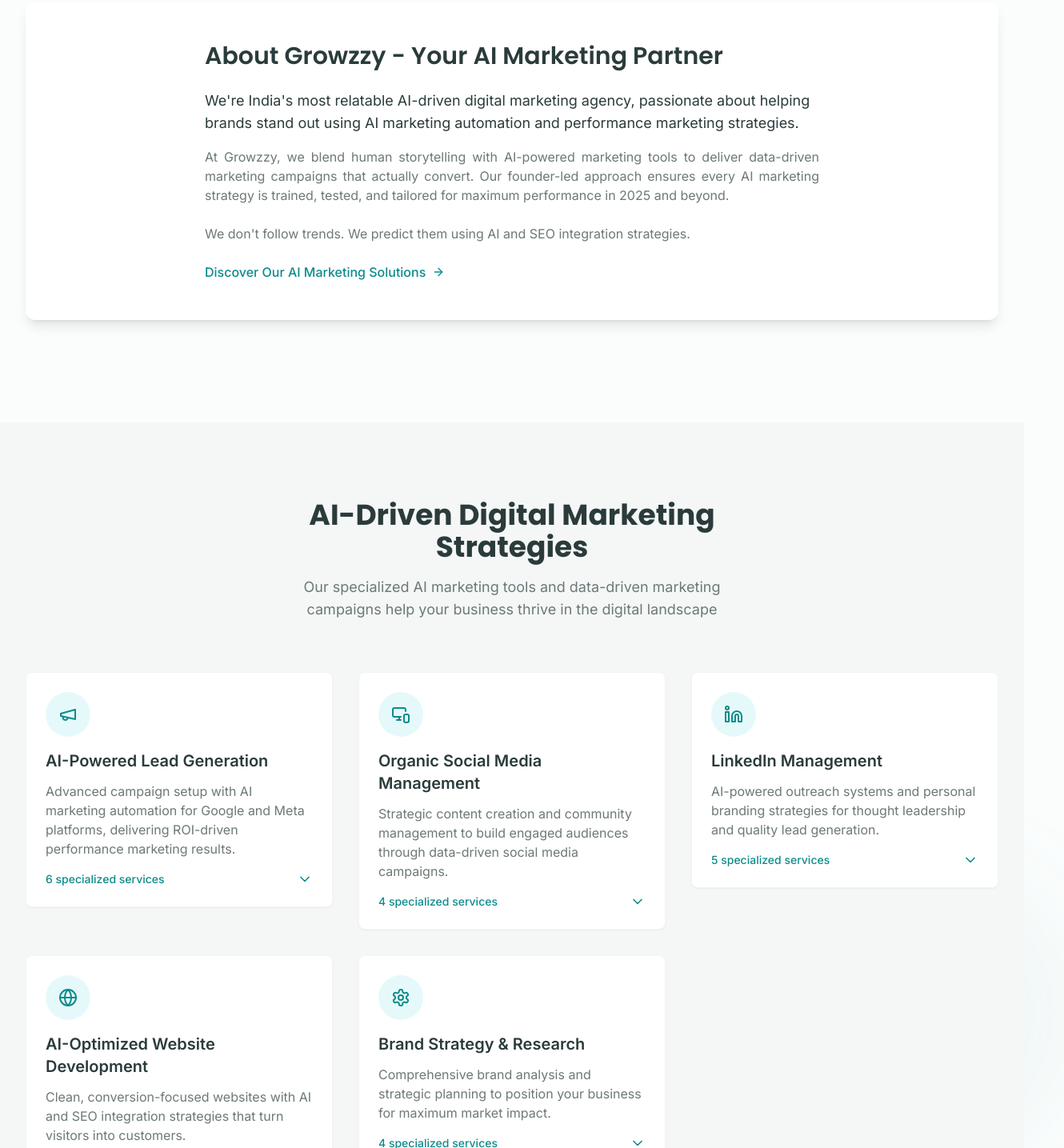
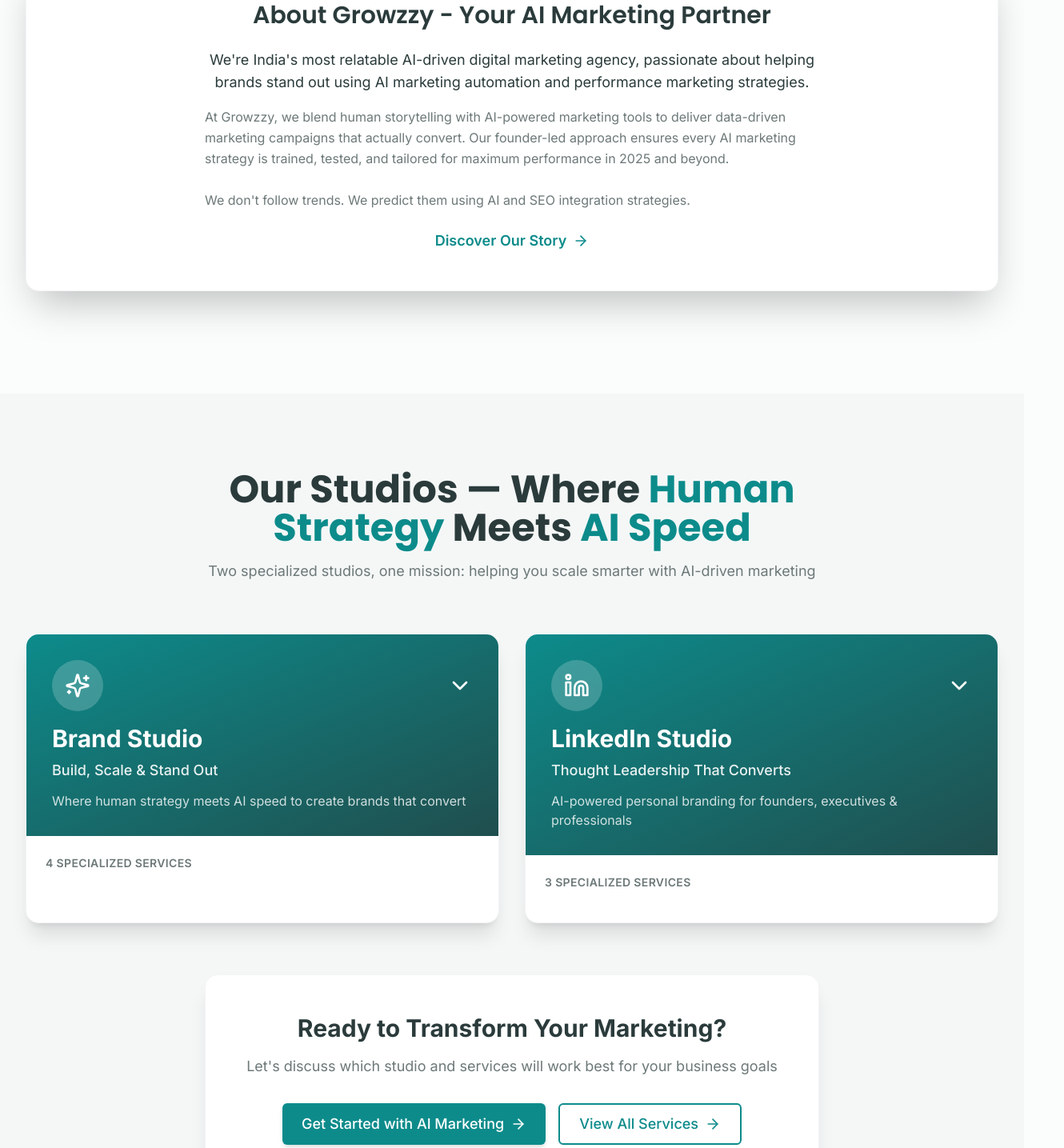
Before and after one commit to growzzymedia/growzzy-media, a React (Vite) app: page / in a window 1280 px wide. Shown: the part 620-2055 px from the top of the page at 80% size, 1330 px wide, since content can reach past the window. Built offline with nearby package versions, Linux system fonts and the light colour scheme.

Commit message:
Refactor: Update homepage and key sections

```diff
--- a/src/components/Footer.tsx
+++ b/src/components/Footer.tsx
@@ -91,15 +91,23 @@ const Footer = () => {
             <h4 className="text-lg font-semibold mb-4">Contact</h4>
             <ul className="space-y-2">
               <li className="flex items-center">
-                <Mail className="w-5 h-5 mr-2" />
+                <Mail className="w-5 h-5 mr-2 flex-shrink-0" />
                 <a href="mailto:growzzymedia@gmail.com" className="text-gray-300 hover:text-white transition-colors">growzzymedia@gmail.com</a>
               </li>
               <li className="flex items-center">
-                <Phone className="w-5 h-5 mr-2" />
+                <Phone className="w-5 h-5 mr-2 flex-shrink-0" />
                 <a href="tel:+919259737609" className="text-gray-300 hover:text-white transition-colors">+91-9259737609</a>
               </li>
-              <p className="text-gray-300 mt-4">Serving clients globally with AI-driven digital marketing strategies and performance marketing solutions.</p>
             </ul>
+            <div className="mt-6 pt-6 border-t border-gray-600">
+              <h5 className="font-semibold mb-3">Serving Brands Globally</h5>
+              <p className="text-gray-300 text-sm mb-2">
+                <strong className="text-white">India:</strong> Delhi NCR, Mumbai, Bangalore, Hyderabad, Ahmedabad
+              </p>
+              <p className="text-gray-300 text-sm">
+                <strong className="text-white">International:</strong> US, UK, UAE & more
+              </p>
+            </div>
           </div>
         </div>
 
--- a/src/components/Hero.tsx
+++ b/src/components/Hero.tsx
@@ -10,21 +10,21 @@ const Hero = () => {
         <div className="max-w-4xl mx-auto text-center">
           <h1 style={{
           animationDelay: '0.2s'
-        }} className="text-4xl lg:text-6xl font-display font-bold leading-tight mb-6 opacity-0 animate-fade-in md:text-3xl">
-            AI-Driven <span className="text-growzzy-primary text-3xl font-bold">Digital Marketing Agency</span> | Performance Marketing that <span className="text-growzzy-primary">Drives Results</span>
+        }} className="text-4xl lg:text-6xl font-display font-bold leading-tight mb-6 opacity-0 animate-fade-in md:text-5xl">
+            AI-Powered <span className="text-growzzy-primary">Growth</span> for Your Brand
           </h1>
           <p style={{
           animationDelay: '0.4s'
-        }} className="text-lg text-muted-foreground mb-8 opacity-0 animate-fade-in md:text-base">
-            Growzzy Media combines AI marketing automation with data-driven marketing campaigns to deliver AI-powered lead generation and measurable growth for modern businesses.
+        }} className="text-xl text-muted-foreground mb-8 opacity-0 animate-fade-in md:text-lg max-w-3xl mx-auto leading-relaxed">
+            We combine human creativity + machine intelligence so you scale smarter, faster. Transform your marketing with AI-driven strategies that deliver real results.
           </p>
           <div className="flex flex-col sm:flex-row justify-center gap-4 opacity-0 animate-fade-in" style={{
           animationDelay: '0.6s'
         }}>
             <LeadForm
               trigger={
-                <button className="btn-primary text-lg group">
-                  Get AI-Driven Marketing Solutions
+                <button className="btn-primary text-lg group shadow-2xl shadow-growzzy-primary/30 hover:shadow-growzzy-primary/50">
+                  Book a Free Consultation Today!
                   <ArrowRight className="ml-2 w-5 h-5 transition-transform group-hover:translate-x-1" />
                 </button>
               }
@@ -32,7 +32,7 @@ const Hero = () => {
               description="Tell us about your business goals and we'll create a custom AI marketing strategy for you."
             />
             <Link to="/services" className="btn-outline text-lg group">
-              Explore AI Marketing Tools 2025
+              Explore Our Services
               <ArrowRight className="ml-2 w-5 h-5 transition-transform group-hover:translate-x-1" />
             </Link>
           </div>
@@ -40,20 +40,22 @@ const Hero = () => {
       </div>
 
       <div className="container mt-20 md:mt-32">
-        <div className="bg-white rounded-xl p-8 md:p-12 shadow-lg fade-in-section" data-delay="0.8">
+        <div className="bg-white rounded-2xl p-8 md:p-12 shadow-2xl fade-in-section border border-gray-100" data-delay="0.8">
           <div className="max-w-3xl mx-auto">
-            <h2 className="text-2xl md:text-3xl font-display font-semibold mb-6">About Growzzy - Your AI Marketing Partner</h2>
-            <p className="text-lg mb-4">
+            <h2 className="text-2xl md:text-3xl font-display font-semibold mb-6 text-center">About Growzzy - Your AI Marketing Partner</h2>
+            <p className="text-lg mb-4 text-center">
               We're India's most relatable AI-driven digital marketing agency, passionate about helping brands stand out using AI marketing automation and performance marketing strategies.
             </p>
-            <p className="text-muted-foreground mb-6 text-justify text-base">
+            <p className="text-muted-foreground mb-6 text-base leading-relaxed">
               At Growzzy, we blend human storytelling with AI-powered marketing tools to deliver data-driven marketing campaigns that actually convert. Our founder-led approach ensures every AI marketing strategy is trained, tested, and tailored for maximum performance in 2025 and beyond.
               <br /><br />
               We don't follow trends. We predict them using AI and SEO integration strategies.
             </p>
-            <Link to="/services" className="text-growzzy-primary font-medium inline-flex items-center group hover:text-growzzy-dark transition-colors">
-              Discover Our AI Marketing Solutions <ArrowRight className="ml-2 w-4 h-4 transition-transform group-hover:translate-x-1" />
-            </Link>
+            <div className="text-center">
+              <Link to="/about" className="text-growzzy-primary font-semibold inline-flex items-center group hover:text-growzzy-dark transition-colors text-lg">
+                Discover Our Story <ArrowRight className="ml-2 w-5 h-5 transition-transform group-hover:translate-x-1" />
+              </Link>
+            </div>
           </div>
         </div>
       </div>
--- a/src/components/Services.tsx
+++ b/src/components/Services.tsx
@@ -1,115 +1,218 @@
 
 import React, { useState } from 'react';
-import { MonitorSmartphone, Megaphone, Linkedin, Globe, Settings, ArrowRight } from 'lucide-react';
+import { Sparkles, Linkedin, ChevronDown, ArrowRight } from 'lucide-react';
 import { Link } from 'react-router-dom';
-import ServiceCard from './ServiceCard';
-import ExpandedServiceCards from './ExpandedServiceCards';
 import LeadForm from './LeadForm';
 
 const Services = () => {
-  const [expandedService, setExpandedService] = useState<number | null>(null);
+  const [expandedStudio, setExpandedStudio] = useState<string | null>(null);
+  const [expandedService, setExpandedService] = useState<string | null>(null);
 
-  const services = [
+  const studios = [
     {
-      icon: <Megaphone className="w-6 h-6" />,
-      title: "AI-Powered Lead Generation",
-      description: "Advanced campaign setup with AI marketing automation for Google and Meta platforms, delivering ROI-driven performance marketing results.",
-      expandedCards: [
-        { title: "AI Performance", subtitle: "ROI-focused AI campaigns" },
-        { title: "AI Targeting", subtitle: "Precision audience reach" },
-        { title: "AI Strategy & Planning", subtitle: "Predictive insights for smarter campaign planning" },
-        { title: "Creative Optimization", subtitle: "Data-backed visuals & messaging that convert" },
-        { title: "Marketing Automation", subtitle: "Auto-track performance & retarget high-value leads" },
-        { title: "Budget Intelligence", subtitle: "Maximize ROI with real-time AI spend suggestions" }
+      id: 'brand',
+      icon: <Sparkles className="w-8 h-8" />,
+      title: 'Brand Studio',
+      subtitle: 'Build, Scale & Stand Out',
+      description: 'Where human strategy meets AI speed to create brands that convert',
+      services: [
+        {
+          id: 'lead-gen',
+          title: 'AI-Powered Lead Generation',
+          hook: 'Stop guessing. Start converting. AI-driven ads that actually deliver ROI.',
+          benefits: [
+            'Smart targeting using AI to reach your ideal customers',
+            'Real-time optimization for maximum campaign performance',
+            'Predictive analytics to forecast and improve results'
           ]
         },
         {
-      icon: <MonitorSmartphone className="w-6 h-6" />,
-      title: "Organic Social Media Management",
-      description: "Strategic content creation and community management to build engaged audiences through data-driven social media campaigns.",
-      expandedCards: [
-        { title: "Content Calendar Creation", subtitle: "Consistent posting with high-impact timing" },
-        { title: "Community Management", subtitle: "Engaging and growing follower relationships" },
-        { title: "Analytics & Growth Reports", subtitle: "Monthly reports with actionable insights" },
-        { title: "Cross-Platform Optimization", subtitle: "Tailored content for Instagram, LinkedIn, etc." }
+          id: 'social-media',
+          title: 'Organic Social Media Management',
+          hook: 'Consistent content. Growing community. Zero burnout.',
+          benefits: [
+            'Strategic content calendar with high-impact timing',
+            'Community management that builds genuine relationships',
+            'Data-driven growth reports with actionable insights'
           ]
         },
         {
-      icon: <Linkedin className="w-6 h-6" />,
-      title: "LinkedIn Management",
-      description: "AI-powered outreach systems and personal branding strategies for thought leadership and quality lead generation.",
-      expandedCards: [
-        { title: "AI Thought Leadership", subtitle: "Position yourself as an industry expert with AI" },
-        { title: "Ghostwriting & Profile Optimization", subtitle: "Founder-led, high-engagement content" },
-        { title: "Thought Leadership Strategy", subtitle: "Positioning for long-term influence" },
-        { title: "B2B Lead Funnel Design", subtitle: "LinkedIn DMs, comments & CTAs that convert" },
-        { title: "Analytics Monitoring", subtitle: "Understand what's working & tweak accordingly" }
+          id: 'website',
+          title: 'AI-Optimized Website Development',
+          hook: 'Beautiful sites that convert visitors into customers, powered by AI.',
+          benefits: [
+            'Lightning-fast, mobile-responsive designs',
+            'SEO-optimized for maximum visibility',
+            'Smart lead capture with automated follow-ups'
           ]
         },
         {
-      icon: <Globe className="w-6 h-6" />,
-      title: "AI-Optimized Website Development",
-      description: "Clean, conversion-focused websites with AI and SEO integration strategies that turn visitors into customers.",
-      expandedCards: [
-        { title: "AI-Optimized Presence", subtitle: "Beautiful, AI-enhanced websites" },
-        { title: "Responsive Design", subtitle: "Optimized for mobile, tablet, and desktop" },
-        { title: "Speed & SEO Optimization", subtitle: "Fast load times & Google visibility" },
-        { title: "Lead Capture Setup", subtitle: "Forms, CTAs & automations for inbound interest" },
-        { title: "Content & Animation Support", subtitle: "Scroll, hover, and motion interactions" }
+          id: 'brand-strategy',
+          title: 'Brand Strategy & Research',
+          hook: 'Know your audience. Own your position. Dominate your niche.',
+          benefits: [
+            'Deep audience persona mapping for precise targeting',
+            'Competitive benchmarking to find your edge',
+            'Messaging frameworks that resonate and convert'
+          ]
+        }
       ]
     },
     {
-      icon: <Settings className="w-6 h-6" />,
-      title: "Brand Strategy & Research",
-      description: "Comprehensive brand analysis and strategic planning to position your business for maximum market impact.",
-      expandedCards: [
-        { title: "Audience Persona Mapping", subtitle: "Build campaigns on real buyer insights" },
-        { title: "Competitive Benchmarking", subtitle: "Know where you stand & what to improve" },
-        { title: "Messaging Frameworks", subtitle: "Voice, tone & hooks tailored for your niche" },
-        { title: "Marketing Audit Reports", subtitle: "Identify gaps and new opportunities" }
+      id: 'linkedin',
+      icon: <Linkedin className="w-8 h-8" />,
+      title: 'LinkedIn Studio',
+      subtitle: 'Thought Leadership That Converts',
+      description: 'AI-powered personal branding for founders, executives & professionals',
+      services: [
+        {
+          id: 'linkedin-management',
+          title: 'LinkedIn Management',
+          hook: 'From invisible to influential. Let AI amplify your voice.',
+          benefits: [
+            'AI-powered thought leadership content that positions you as an expert',
+            'Ghostwriting & profile optimization for maximum engagement',
+            'Strategic outreach that turns connections into clients'
+          ]
+        },
+        {
+          id: 'personal-branding',
+          title: 'Personal Branding for Executives',
+          hook: 'Build authority. Attract opportunities. Own your narrative.',
+          benefits: [
+            'Executive presence optimization across all touchpoints',
+            'Content strategy that showcases your unique expertise',
+            'Relationship-building systems that scale your influence'
+          ]
+        },
+        {
+          id: 'b2b-outreach',
+          title: 'B2B Lead Generation',
+          hook: "Quality leads, not cold calls. AI finds who's ready to buy.",
+          benefits: [
+            'Smart prospecting using AI to identify ideal clients',
+            'Personalized outreach that gets responses, not rejections',
+            'Automated follow-up sequences that nurture and convert'
+          ]
+        }
       ]
     }
   ];
 
-  const toggleService = (index: number) => {
-    setExpandedService(expandedService === index ? null : index);
+  const toggleStudio = (studioId: string) => {
+    setExpandedStudio(expandedStudio === studioId ? null : studioId);
+    setExpandedService(null); // Reset expanded service when changing studio
+  };
+
+  const toggleService = (serviceId: string) => {
+    setExpandedService(expandedService === serviceId ? null : serviceId);
   };
 
   return (
-    <section id="services" className="section-padding bg-growzzy-gray relative">
-      <div className="bg-blob blob-2 animate-float" style={{
-        animationDelay: '1s'
-      }}></div>
+    <section id="services" className="section-padding bg-growzzy-gray relative overflow-hidden">
+      <div className="bg-blob blob-2 animate-float" style={{ animationDelay: '1s' }}></div>
 
       <div className="container relative z-10">
-        <div className="text-center max-w-xl mx-auto mb-16">
-          <h2 className="text-3xl md:text-4xl font-display font-bold mb-4 fade-in-section">AI-Driven Digital Marketing Strategies</h2>
+        <div className="text-center max-w-3xl mx-auto mb-16">
+          <h2 className="text-3xl md:text-5xl font-display font-bold mb-4 fade-in-section">
+            Our Studios — Where <span className="text-growzzy-primary">Human Strategy</span> Meets <span className="text-growzzy-primary">AI Speed</span>
+          </h2>
           <p className="text-lg text-muted-foreground fade-in-section" data-delay="0.2">
-            Our specialized AI marketing tools and data-driven marketing campaigns help your business thrive in the digital landscape
+            Two specialized studios, one mission: helping you scale smarter with AI-driven marketing
           </p>
         </div>
 
-        <div className="grid grid-cols-1 md:grid-cols-2 lg:grid-cols-3 gap-8">
-          {services.map((service, index) => (
-            <div key={index} className="fade-in-section" data-delay={`${0.2 + index * 0.1}`}>
-              <ServiceCard
-                service={service}
-                index={index}
-                isExpanded={expandedService === index}
-                onToggle={() => toggleService(index)}
+        <div className="grid grid-cols-1 lg:grid-cols-2 gap-8 mb-12">
+          {studios.map((studio, index) => (
+            <div
+              key={studio.id}
+              className="fade-in-section bg-white rounded-2xl shadow-xl border border-gray-100 overflow-hidden transition-all duration-500 hover:shadow-2xl hover:-translate-y-2"
+              data-delay={`${0.2 + index * 0.1}`}
+            >
+              {/* Studio Header */}
+              <div className="bg-gradient-to-br from-growzzy-primary to-growzzy-dark p-8 text-white">
+                <div className="flex items-center justify-between mb-4">
+                  <div className="w-16 h-16 rounded-full bg-white/20 flex items-center justify-center backdrop-blur-sm">
+                    {studio.icon}
+                  </div>
+                  <button
+                    onClick={() => toggleStudio(studio.id)}
+                    className="text-white hover:scale-110 transition-transform"
+                    aria-label={`Toggle ${studio.title}`}
+                  >
+                    <ChevronDown
+                      className={`w-8 h-8 transition-transform duration-300 ${
+                        expandedStudio === studio.id ? 'rotate-180' : ''
+                      }`}
                     />
-              {expandedService === index && (
-                <ExpandedServiceCards cards={service.expandedCards} />
+                  </button>
+                </div>
+                <h3 className="text-2xl md:text-3xl font-bold mb-2">{studio.title}</h3>
+                <p className="text-lg font-medium text-white/90 mb-3">{studio.subtitle}</p>
+                <p className="text-white/80">{studio.description}</p>
+              </div>
+
+              {/* Services List */}
+              <div className="p-6">
+                <p className="text-sm font-semibold text-muted-foreground mb-4 uppercase tracking-wide">
+                  {studio.services.length} Specialized Services
+                </p>
+
+                {expandedStudio === studio.id && (
+                  <div className="space-y-3 animate-fade-in">
+                    {studio.services.map((service) => (
+                      <div key={service.id} className="border border-gray-200 rounded-lg overflow-hidden">
+                        {/* Service Header */}
+                        <button
+                          onClick={() => toggleService(service.id)}
+                          className="w-full p-4 text-left hover:bg-growzzy-light/30 transition-colors flex items-center justify-between group"
+                        >
+                          <div className="flex-1">
+                            <h4 className="font-semibold text-foreground group-hover:text-growzzy-primary transition-colors mb-1">
+                              {service.title}
+                            </h4>
+                            <p className="text-sm text-muted-foreground italic">{service.hook}</p>
+                          </div>
+                          <ChevronDown
+                            className={`w-5 h-5 text-growzzy-primary transition-transform ml-4 flex-shrink-0 ${
+                              expandedService === service.id ? 'rotate-180' : ''
+                            }`}
+                          />
+                        </button>
+
+                        {/* Service Benefits */}
+                        {expandedService === service.id && (
+                          <div className="px-4 pb-4 bg-growzzy-light/20 animate-accordion-down">
+                            <ul className="space-y-2">
+                              {service.benefits.map((benefit, idx) => (
+                                <li key={idx} className="flex items-start">
+                                  <span className="text-growzzy-primary mr-2 mt-1 flex-shrink-0">✓</span>
+                                  <span className="text-sm text-muted-foreground">{benefit}</span>
+                                </li>
+                              ))}
+                            </ul>
+                          </div>
                         )}
                       </div>
                     ))}
                   </div>
+                )}
+              </div>
+            </div>
+          ))}
+        </div>
 
-        <div className="mt-12 text-center fade-in-section" data-delay="0.6">
+        {/* CTA Section */}
+        <div className="mt-16 text-center fade-in-section" data-delay="0.6">
+          <div className="bg-white rounded-2xl p-8 md:p-12 shadow-xl border border-gray-100 max-w-3xl mx-auto">
+            <h3 className="text-2xl md:text-3xl font-bold mb-4">Ready to Transform Your Marketing?</h3>
+            <p className="text-muted-foreground mb-8 text-lg">
+              Let's discuss which studio and services will work best for your business goals
+            </p>
             <div className="flex flex-col sm:flex-row justify-center gap-4">
               <LeadForm
                 trigger={
-                <button className="btn-primary inline-flex items-center group">
+                  <button className="btn-primary text-lg inline-flex items-center group">
                     Get Started with AI Marketing
                     <ArrowRight className="ml-2 w-5 h-5 transition-transform group-hover:translate-x-1" />
                   </button>
@@ -117,10 +220,11 @@ const Services = () => {
                 title="Ready to Transform Your Marketing?"
                 description="Let's discuss which AI marketing services will work best for your business goals."
               />
-            <Link to="/services" className="btn-outline inline-flex items-center group">
-              Explore AI Marketing Services
+              <Link to="/services" className="btn-outline text-lg inline-flex items-center group">
+                View All Services
                 <ArrowRight className="ml-2 w-5 h-5 transition-transform group-hover:translate-x-1" />
               </Link>
+            </div>
           </div>
         </div>
       </div>
```
Lines whose indentation alone changed are shown as unchanged.
